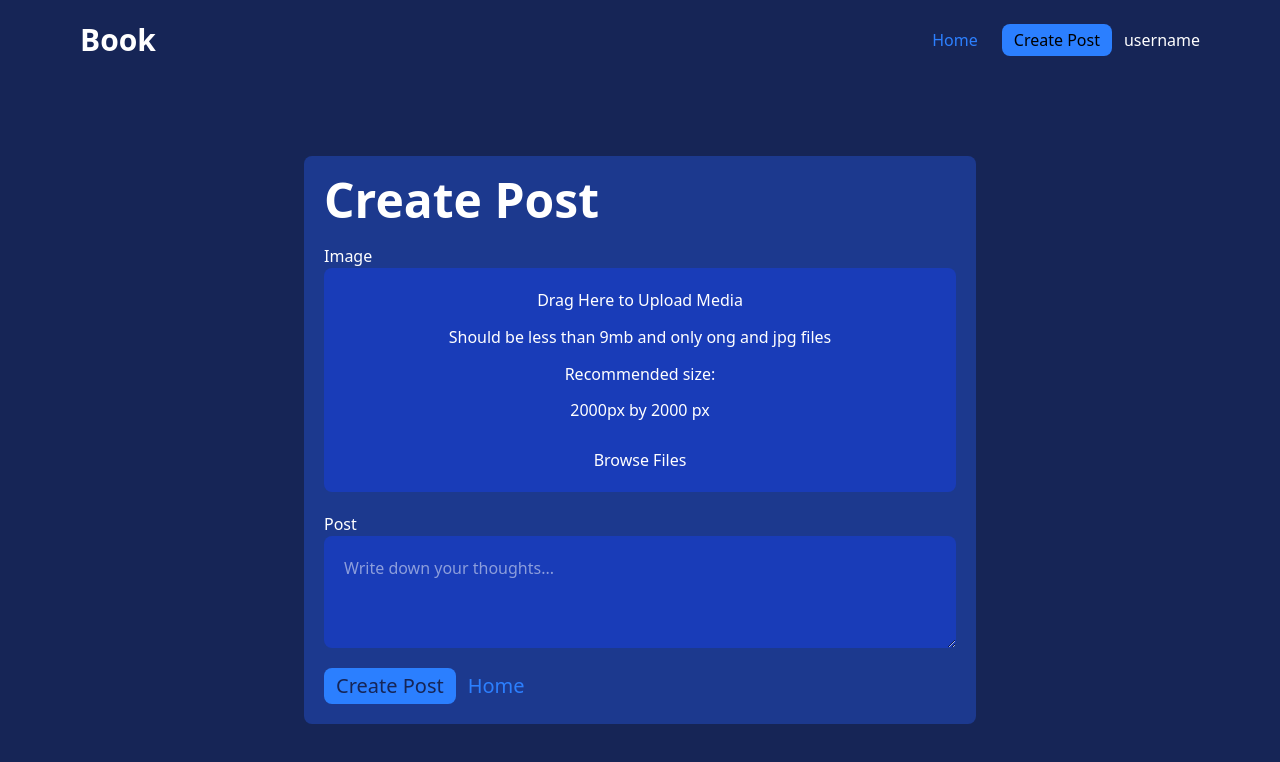
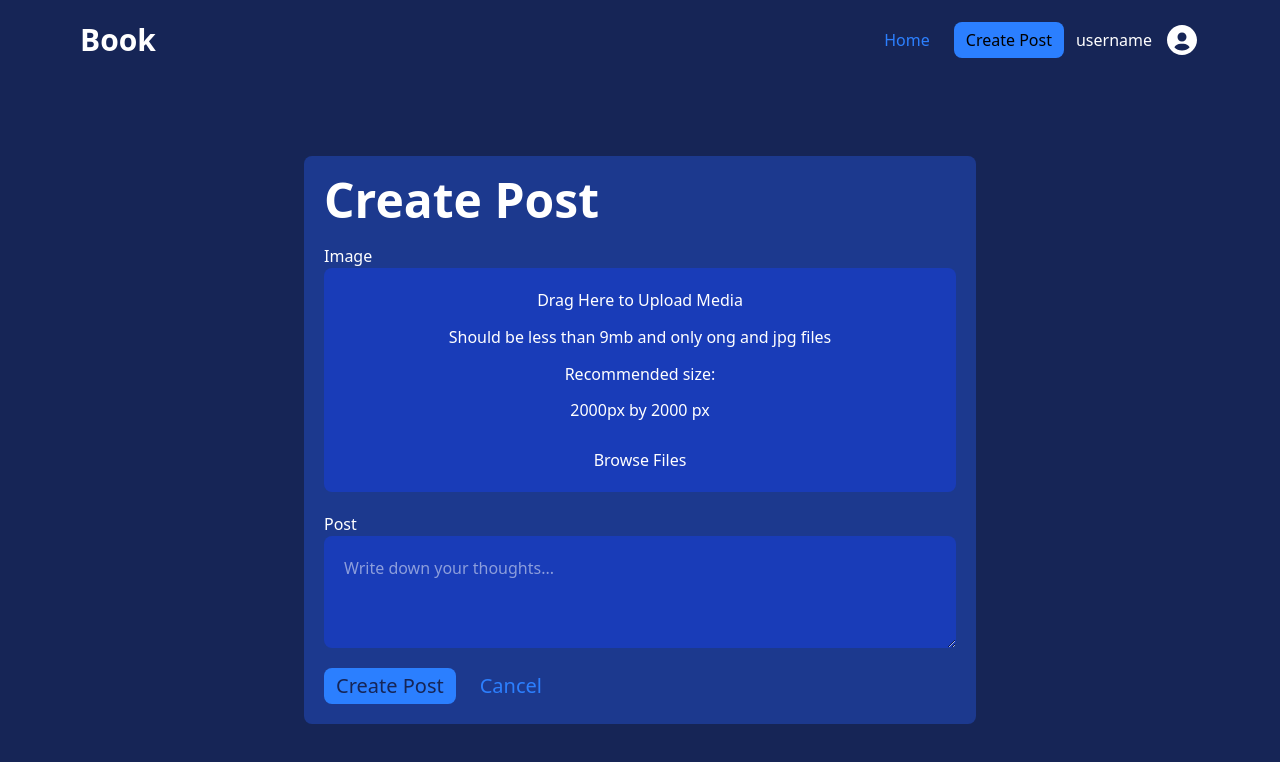
Before and after one commit to JyrexRonaldo/odin-book, a React (Vite) app in the folder frontend/: page /post/create in a window 1280 px wide. Shown: the top 762 px of the page. Built offline with nearby package versions, Linux system fonts and the light colour scheme.

Commit message:
Move nav bar into its component

```diff
--- a/frontend/src/components/App/App.jsx
+++ b/frontend/src/components/App/App.jsx
@@ -7,6 +7,7 @@ import { BiPlusCircle } from 'react-icons/bi'
 import { BiSolidUserCircle } from 'react-icons/bi'
 import { useState } from 'react'
 import { useNavigate, Link } from 'react-router-dom'
+import Navbar from '../Navbar/Navbar'
 
 function App() {
     const [buttonStyles, setButtonStyles] = useState([
@@ -92,26 +93,7 @@ function App() {
     return (
         <>
             <div className="grid min-h-screen grid-rows-[auto_1fr] bg-blue-950">
-                <nav className="mx-auto flex h-20 w-full max-w-6xl items-center justify-between px-4">
-                    <Link to="/">
-                        <h1 className="text-3xl font-bold text-white">Book</h1>
-                    </Link>
-                    <div className="flex gap-3">
-                        <button className="cursor-pointer rounded-lg px-3 py-1 text-blue-500 hover:underline hover:underline-offset-4 max-md:hidden">
-                            Home
-                        </button>
-                        <button
-                            onClick={handleCreatePost}
-                            className="cursor-pointer rounded-lg bg-blue-500 px-3 py-1 max-md:hidden"
-                        >
-                            Create Post
-                        </button>
-                        <button className="flex cursor-pointer items-center gap-3 text-white">
-                            <p className="">username</p>
-                            <BiSolidUserCircle className="size-9" />
-                        </button>
-                    </div>
-                </nav>
+                <Navbar />
                 <div className="flex items-center justify-center lg:grid lg:grid-cols-[3fr_4fr_3fr]">
                     <div className="flex h-full items-start justify-end p-5 max-lg:hidden">
                         <div className="fixed flex min-h-36 flex-col gap-8 rounded-lg bg-blue-900 p-5 text-2xl font-bold text-white max-lg:hidden">
--- a/frontend/src/components/CreatePostPage/CreatePostPage.jsx
+++ b/frontend/src/components/CreatePostPage/CreatePostPage.jsx
@@ -1,23 +1,17 @@
+import Navbar from '../Navbar/Navbar'
+import { useNavigate } from 'react-router-dom'
+
 function CreatePostPage() {
+    const navigate = useNavigate()
+
+    function handleCancelButton() {
+        navigate('/')
+    }
+
     return (
         <>
             <div className="grid min-h-screen grid-rows-[auto_1fr] bg-blue-950">
-                <nav className="mx-auto flex h-20 w-full max-w-6xl items-center justify-between px-4">
-                    <h1 className="cursor-pointer text-3xl font-bold text-white">
-                        Book
-                    </h1>
-                    <div className="flex gap-3">
-                        <button className="cursor-pointer rounded-lg px-3 py-1 text-blue-500 hover:underline hover:underline-offset-4 max-md:hidden">
-                            Home
-                        </button>
-                        <button className="cursor-pointer rounded-lg bg-blue-500 px-3 py-1 max-md:hidden">
-                            Create Post
-                        </button>
-                        <button className="cursor-pointer">
-                            <p className="text-white">username</p>
-                        </button>
-                    </div>
-                </nav>
+                <Navbar />
                 <div className="flex items-center justify-center">
                     <form className="mx-5 flex min-h-96 w-full max-w-2xl flex-col gap-5 rounded-lg bg-blue-900 p-5 text-white">
                         <p className="text-5xl font-bold">Create Post</p>
@@ -52,12 +46,16 @@ function CreatePostPage() {
                                 id="postText"
                             ></textarea>
                         </div>
-                        <div>
+                        <div className="flex gap-3">
                             <button className="cursor-pointer rounded-lg bg-blue-500 px-3 py-1 text-xl text-blue-950 hover:bg-blue-600 focus:bg-blue-600 active:bg-blue-600">
                                 Create Post
                             </button>
-                            <button className="cursor-pointer rounded-lg px-3 py-1 text-xl text-blue-500 hover:underline hover:underline-offset-4">
-                                Home
+                            <button
+                                type="button"
+                                onClick={handleCancelButton}
+                                className="cursor-pointer rounded-lg px-3 py-1 text-xl text-blue-500 hover:underline hover:underline-offset-4"
+                            >
+                                Cancel
                             </button>
                         </div>
                     </form>
--- /dev/null
+++ b/frontend/src/components/Navbar/Navbar.jsx
@@ -0,0 +1,40 @@
+import { useNavigate, Link } from 'react-router-dom'
+import { BiSolidUserCircle } from 'react-icons/bi'
+
+function Navbar() {
+    const navigate = useNavigate()
+
+    function handleCreatePost() {
+        navigate('/post/create')
+    }
+
+    function handleHomeButton() {
+        navigate('/')
+    }
+    return (
+        <>
+            <nav className="mx-auto flex h-20 w-full max-w-6xl items-center justify-between px-4">
+                <Link to="/">
+                    <h1 className="text-3xl font-bold text-white">Book</h1>
+                </Link>
+                <div className="flex gap-3">
+                    <button onClick={handleHomeButton} className="cursor-pointer rounded-lg px-3 py-1 text-blue-500 hover:underline hover:underline-offset-4 max-md:hidden">
+                        Home
+                    </button>
+                    <button
+                        onClick={handleCreatePost}
+                        className="cursor-pointer rounded-lg bg-blue-500 px-3 py-1 max-md:hidden"
+                    >
+                        Create Post
+                    </button>
+                    <button className="flex cursor-pointer items-center gap-3 text-white">
+                        <p className="">username</p>
+                        <BiSolidUserCircle className="size-9" />
+                    </button>
+                </div>
+            </nav>
+        </>
+    )
+}
+
+export default Navbar
```
